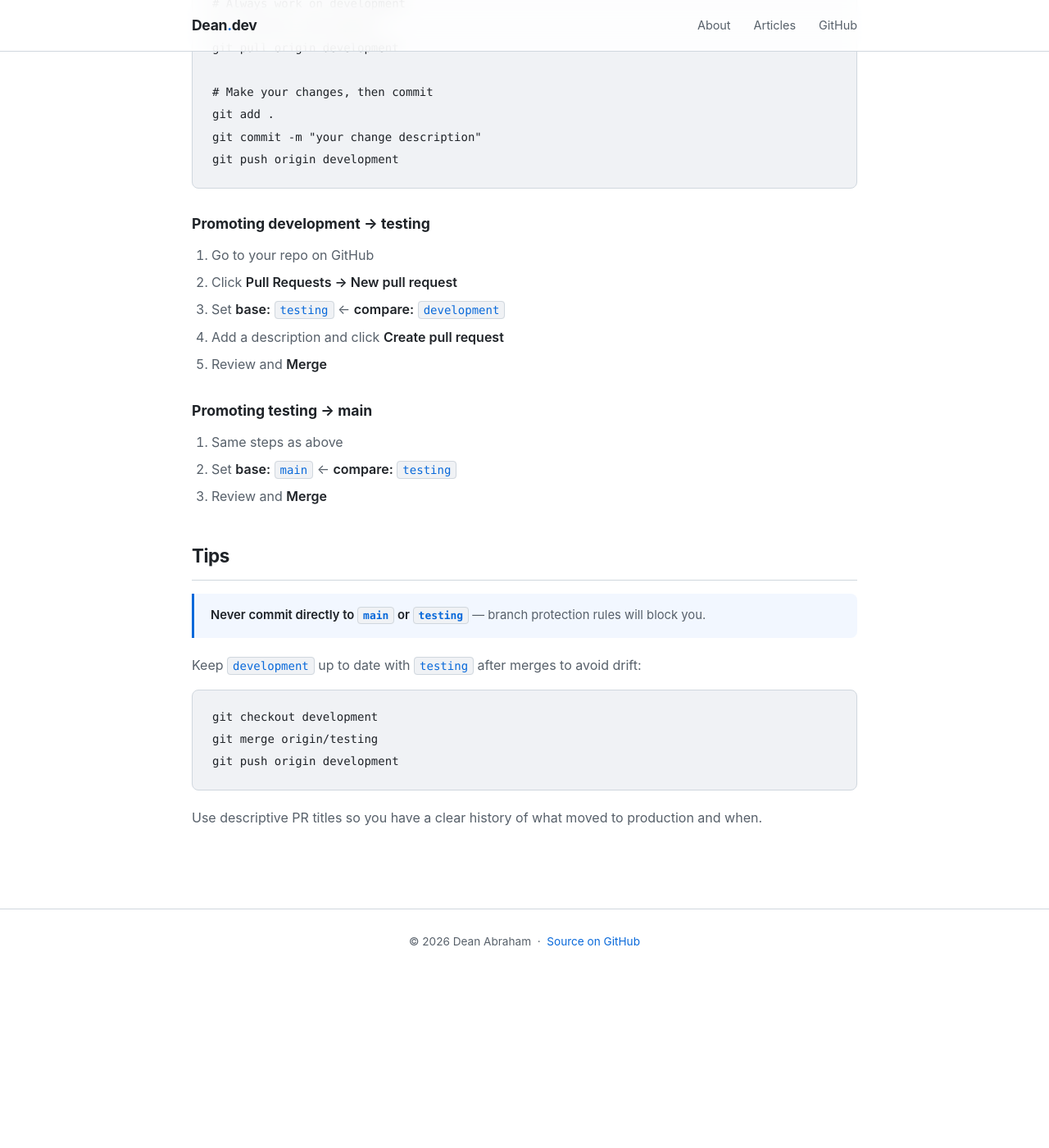
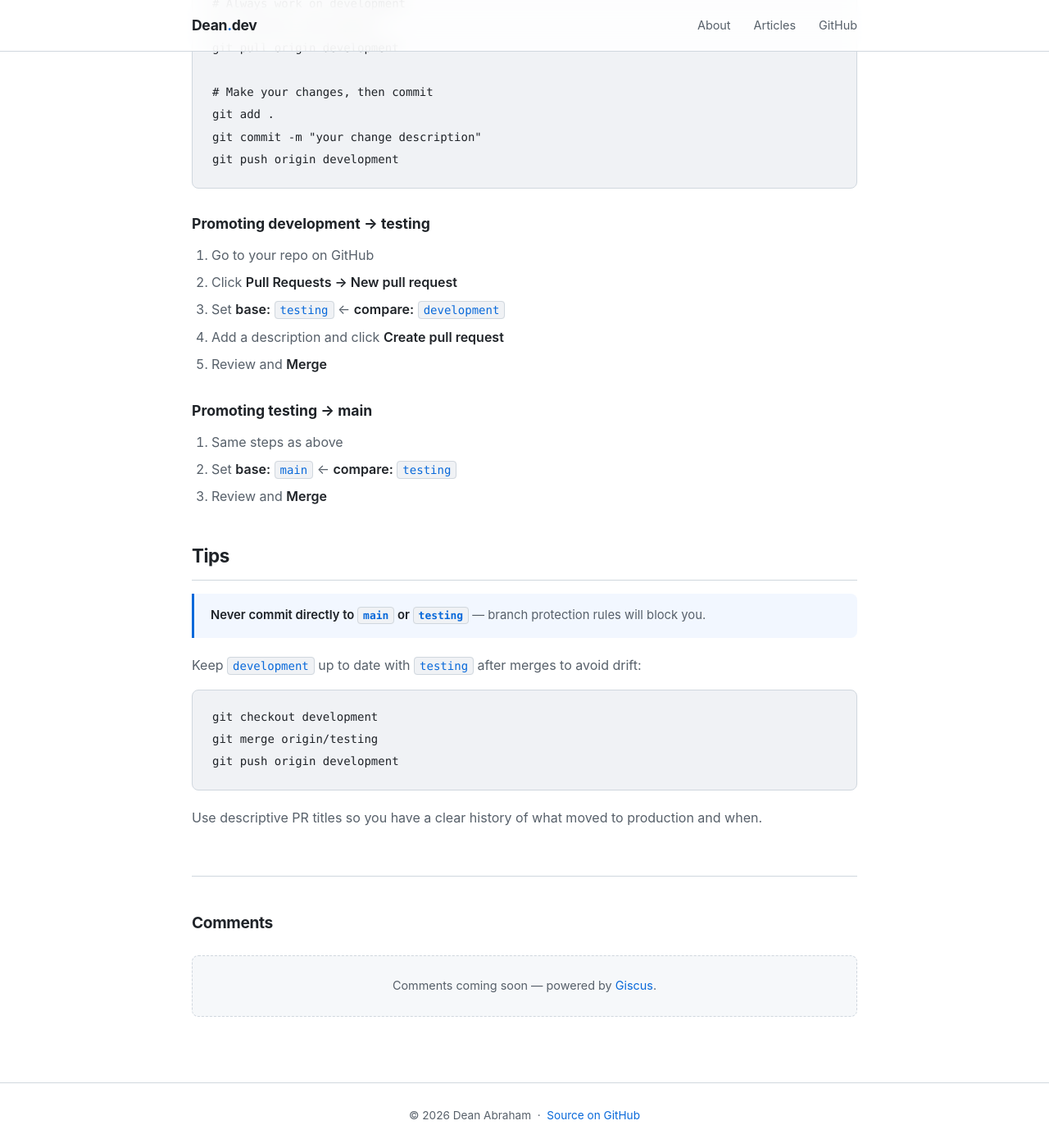
Before and after one commit to DeanInMichigan/ProSite, a Jekyll site: the page built from _articles/branching-strategy.md, in a window 1280 px wide and 1400 px high, scrolled down 961 px. Shown: the whole window at 82% size. Built offline with Jekyll 4.4.1, drawn with Linux system fonts in a browser that asks for light colours; comment, search, counter and statistics services are not loaded; before the commit the page ends 2149 px from its top, so only the background shows below that.

Commit message:
add giscus

```diff
--- a/_layouts/article.html
+++ b/_layouts/article.html
@@ -17,5 +17,18 @@ layout: default
       {{ content }}
     </article>
 
+    <section class="comments">
+      <h2 class="comments-title">Comments</h2>
+      <!-- Giscus comments widget                                          -->
+      <script src="https://giscus.app/client.js" data-repo="DeanInMichigan/ProSite" data-repo-id="R_kgDORgWfZA"
+        data-category="[ENTER CATEGORY NAME HERE]" data-category-id="[ENTER CATEGORY ID HERE]" data-mapping="pathname"
+        data-strict="0" data-reactions-enabled="1" data-emit-metadata="0" data-input-position="bottom"
+        data-theme="preferred_color_scheme" data-lang="en" crossorigin="anonymous" async>
+        </script>
+      <div class="comments-placeholder">
+        <p>Comments coming soon — powered by <a href="https://giscus.app" target="_blank" rel="noopener">Giscus</a>.</p>
+      </div>
+    </section>
+
   </div>
 </main>
--- a/assets/css/style.css
+++ b/assets/css/style.css
@@ -331,6 +331,29 @@ footer {
   font-size: 0.925rem;
 }
 
+/* Comments */
+.comments {
+  margin-top: 56px;
+  padding-top: 40px;
+  border-top: 1px solid var(--border);
+}
+.comments-title {
+  font-size: 1.2rem;
+  font-weight: 700;
+  letter-spacing: -0.02em;
+  margin-bottom: 24px;
+  color: var(--text);
+}
+.comments-placeholder {
+  background: var(--surface);
+  border: 1px dashed var(--border);
+  border-radius: var(--radius);
+  padding: 24px;
+  text-align: center;
+  color: var(--muted);
+  font-size: 0.9rem;
+}
+
 /* Responsive */
 @media (max-width: 600px) {
   .about-grid { grid-template-columns: 1fr; }
```
